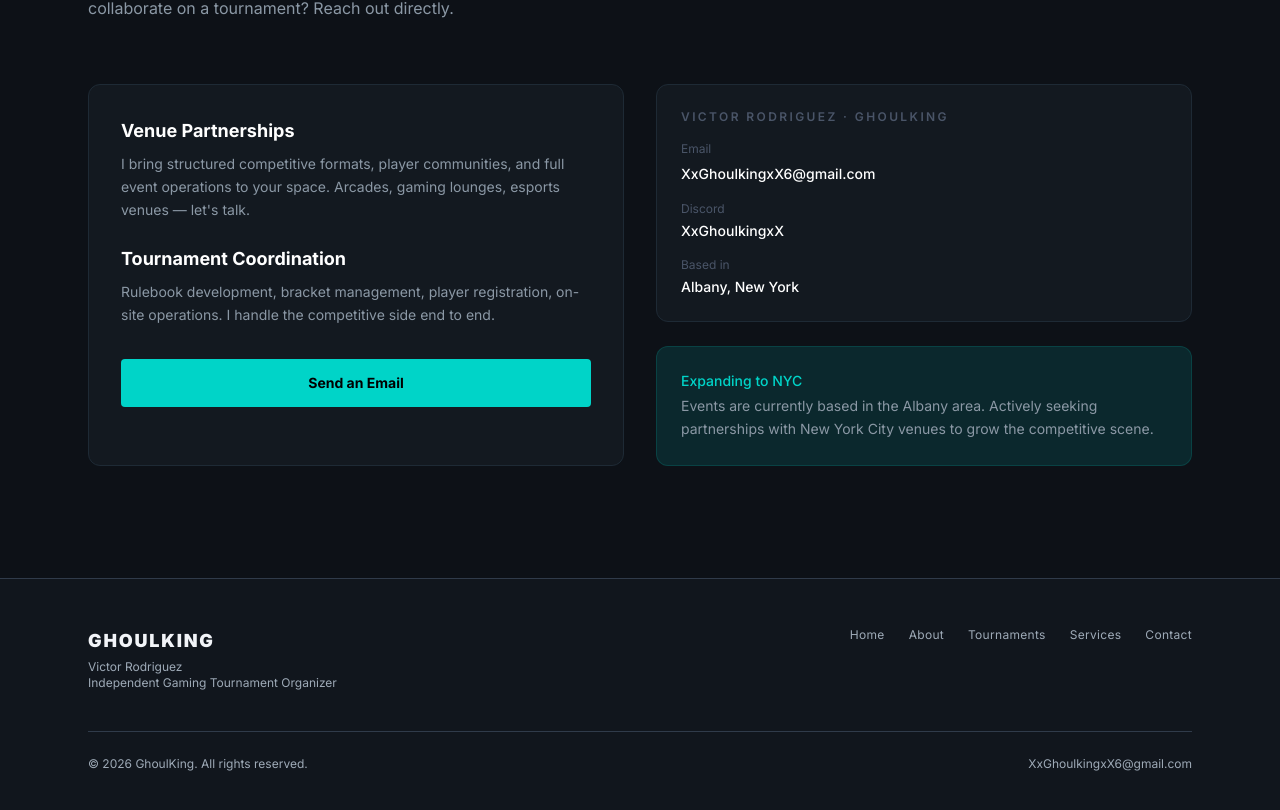
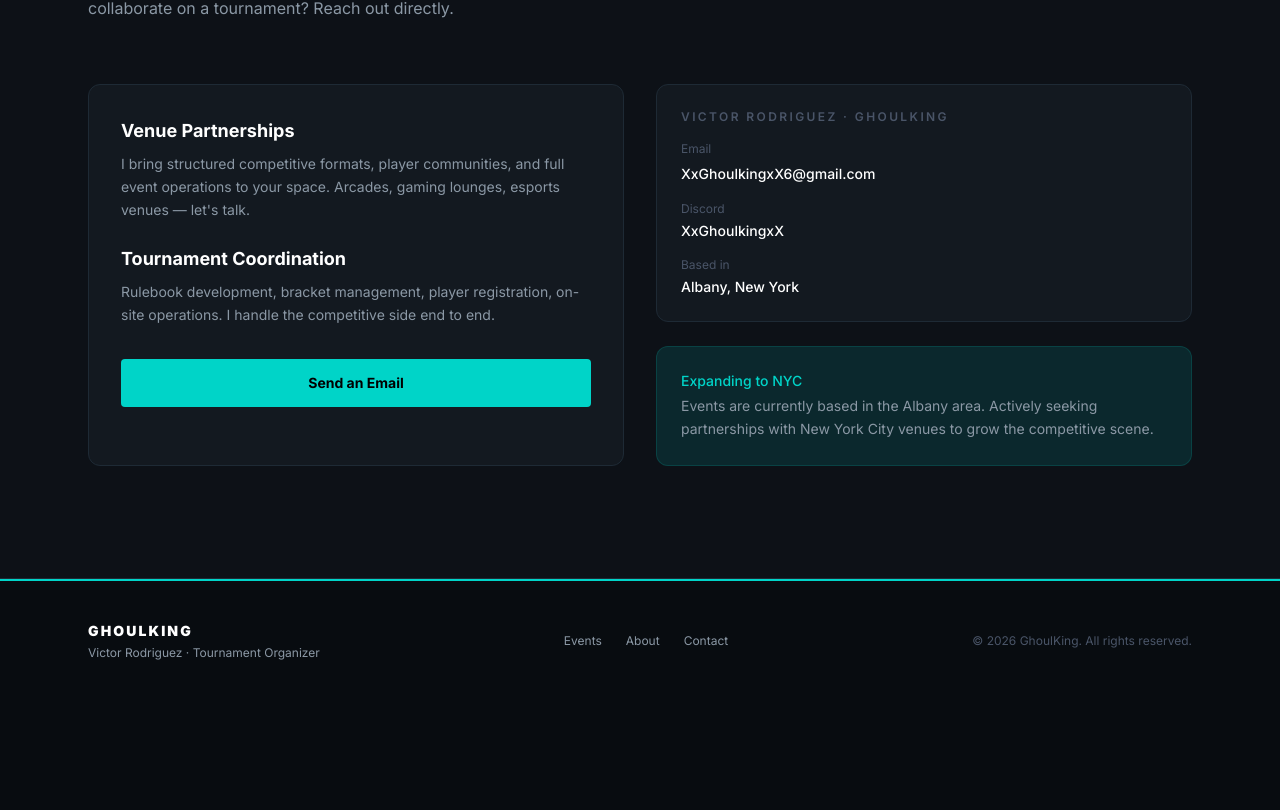
Before and after one commit to HaruoKing/ghoulking-website, a React (Vite) app: page / in a window 1280 px wide. Shown: the part 3692-4502 px from the top of the page. After the commit the page ends 4393 px from the top, so only its background shows below. Built offline with nearby package versions, Linux system fonts and the light colour scheme.

Commit message:
feat: redesign footer with cyan accent line
Simplified three-column layout with branding, nav links, and copyright. Cyan top bar matches navbar.

```diff
--- a/src/components/Footer.tsx
+++ b/src/components/Footer.tsx
@@ -1,48 +1,33 @@
-const currentYear = new Date().getFullYear()
-
-const navLinks = [
-  { label: 'Home', href: '#home' },
+const links = [
+  { label: 'Events', href: '#tournaments' },
   { label: 'About', href: '#about' },
-  { label: 'Tournaments', href: '#tournaments' },
-  { label: 'Services', href: '#services' },
   { label: 'Contact', href: '#contact' },
 ]
 
 export default function Footer() {
   return (
-    <footer className="bg-[hsl(215,28%,9%)] border-t border-[hsl(215,21%,24%)] py-12">
-      <div className="max-w-6xl mx-auto px-6">
-        <div className="flex flex-col md:flex-row justify-between items-start gap-8 mb-10">
+    <footer style={{ background: 'var(--bg)', borderTop: '1px solid var(--border)' }}>
+      <div className="h-[2px] w-full" style={{ background: 'var(--accent)' }} />
+      <div className="max-w-6xl mx-auto px-6 py-10 flex flex-col sm:flex-row justify-between items-center gap-6">
         <div>
-            <div className="text-[hsl(214,27%,96%)] font-black text-lg tracking-widest uppercase mb-1">
-              GHOULKING
+          <p className="font-black text-white tracking-[0.15em] uppercase text-sm">GHOULKING</p>
+          <p className="text-xs mt-1" style={{ color: 'var(--muted)' }}>Victor Rodriguez · Tournament Organizer</p>
         </div>
-            <div className="text-[hsl(213,15%,67%)] text-xs">Victor Rodriguez</div>
-            <div className="text-[hsl(213,15%,67%)] text-xs">Independent Gaming Tournament Organizer</div>
-          </div>
-          <nav className="flex flex-wrap gap-x-6 gap-y-2">
-            {navLinks.map((link) => (
+        <nav className="flex gap-6">
+          {links.map((link) => (
             <a
               key={link.href}
               href={link.href}
-                className="text-[hsl(213,15%,67%)] hover:text-[hsl(214,27%,96%)] text-xs tracking-wide transition-colors"
+              className="text-xs hover:text-white transition-colors"
+              style={{ color: 'var(--muted)' }}
             >
               {link.label}
             </a>
           ))}
         </nav>
-        </div>
-        <div className="border-t border-[hsl(215,21%,24%)] pt-6 flex flex-col sm:flex-row justify-between items-center gap-4">
-          <p className="text-[hsl(213,15%,67%)] text-xs">
-            © {currentYear} GhoulKing. All rights reserved.
+        <p className="text-xs" style={{ color: 'var(--muted-dim)' }}>
+          © {new Date().getFullYear()} GhoulKing. All rights reserved.
         </p>
-          <a
-            href="mailto:XxGhoulkingxX6@gmail.com"
-            className="text-[hsl(213,15%,67%)] hover:text-[hsl(220,100%,65%)] text-xs transition-colors"
-          >
-            XxGhoulkingxX6@gmail.com
-          </a>
-        </div>
       </div>
     </footer>
   )
```
Lines whose indentation alone changed are shown as unchanged.
